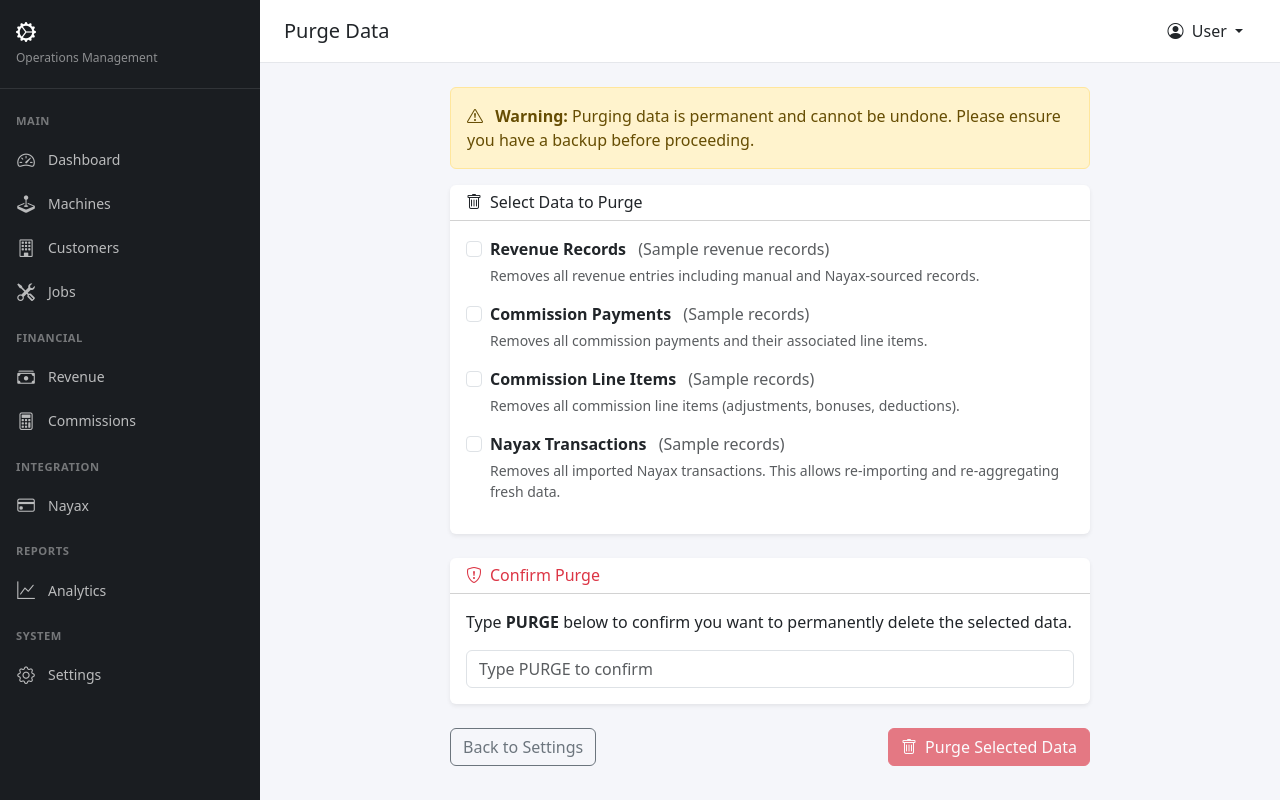
After one commit to DorwardTech/PulseOPS, a PHP site: template templates/admin/settings/purge-data.twig in a window 1280 px wide. The commit adds this page. Run offline with PHP 8.4, Linux system fonts and the light colour scheme; the template is opened without the code that fills it: most values are stand-ins (such as "Sample title", 1, 10 or a date in 2020); some libraries are stand-ins or nearby versions.

Commit message:
Add Purge Data page under System section
Admin-only page to permanently delete revenue records, commission
payments/line items, and nayax transactions. Requires typing PURGE
to confirm, with double confirmation dialog. Actions are logged to
activity_logs for audit trail.

https://claude.ai/code/session_01SM2NNtnAvMVDjji6rTqPcN

```diff
--- a/config/routes.php
+++ b/config/routes.php
@@ -165,6 +165,10 @@ return function (App $app) {
         $group->post('/settings/profile', [SettingsController::class, 'updateProfile']);
         $group->post('/settings/profile/password', [SettingsController::class, 'updatePassword']);
 
+        // Purge Data (admin only — permission checked in controller)
+        $group->get('/settings/purge-data', [SettingsController::class, 'purgeData']);
+        $group->post('/settings/purge-data', [SettingsController::class, 'executePurge']);
+
         // Logs (admin only — permission checked in controller)
         $group->get('/logs', [LogViewerController::class, 'index']);
         $group->post('/logs/php/clear', [LogViewerController::class, 'clearPhpLog']);
--- /dev/null
+++ b/templates/admin/settings/purge-data.twig
@@ -0,0 +1,109 @@
+{% extends "layouts/admin.twig" %}
+{% block title %}Purge Data{% endblock %}
+{% block page_title %}Purge Data{% endblock %}
+{% block content %}
+<div class="row justify-content-center">
+    <div class="col-lg-8">
+
+        {% if flash_success %}
+        <div class="alert alert-success alert-dismissible fade show">
+            {{ flash_success }}
+            <button type="button" class="btn-close" data-bs-dismiss="alert"></button>
+        </div>
+        {% endif %}
+        {% if flash_error %}
+        <div class="alert alert-danger alert-dismissible fade show">
+            {{ flash_error }}
+            <button type="button" class="btn-close" data-bs-dismiss="alert"></button>
+        </div>
+        {% endif %}
+
+        <div class="alert alert-warning">
+            <i class="bi bi-exclamation-triangle me-2"></i>
+            <strong>Warning:</strong> Purging data is permanent and cannot be undone. Please ensure you have a backup before proceeding.
+        </div>
+
+        <form method="POST" action="/settings/purge-data" id="purgeForm">
+            <input type="hidden" name="csrf_token" value="{{ csrf_token }}">
+
+            <div class="card border-0 shadow-sm mb-4">
+                <div class="card-header bg-transparent">
+                    <h6 class="mb-0"><i class="bi bi-trash me-2"></i>Select Data to Purge</h6>
+                </div>
+                <div class="card-body">
+                    <div class="form-check mb-3">
+                        <input class="form-check-input" type="checkbox" name="targets[]" value="revenue" id="purge_revenue">
+                        <label class="form-check-label" for="purge_revenue">
+                            <strong>Revenue Records</strong>
+                            <span class="text-muted ms-2">({{ counts.revenue }} records)</span>
+                        </label>
+                        <div class="form-text">Removes all revenue entries including manual and Nayax-sourced records.</div>
+                    </div>
+
+                    <div class="form-check mb-3">
+                        <input class="form-check-input" type="checkbox" name="targets[]" value="commission_payments" id="purge_commissions">
+                        <label class="form-check-label" for="purge_commissions">
+                            <strong>Commission Payments</strong>
+                            <span class="text-muted ms-2">({{ counts.commission_payments }} records)</span>
+                        </label>
+                        <div class="form-text">Removes all commission payments and their associated line items.</div>
+                    </div>
+
+                    <div class="form-check mb-3">
+                        <input class="form-check-input" type="checkbox" name="targets[]" value="commission_line_items" id="purge_line_items">
+                        <label class="form-check-label" for="purge_line_items">
+                            <strong>Commission Line Items</strong>
+                            <span class="text-muted ms-2">({{ counts.commission_line_items }} records)</span>
+                        </label>
+                        <div class="form-text">Removes all commission line items (adjustments, bonuses, deductions).</div>
+                    </div>
+
+                    <div class="form-check mb-3">
+                        <input class="form-check-input" type="checkbox" name="targets[]" value="nayax_transactions" id="purge_nayax">
+                        <label class="form-check-label" for="purge_nayax">
+                            <strong>Nayax Transactions</strong>
+                            <span class="text-muted ms-2">({{ counts.nayax_transactions }} records)</span>
+                        </label>
+                        <div class="form-text">Removes all imported Nayax transactions. This allows re-importing and re-aggregating fresh data.</div>
+                    </div>
+                </div>
+            </div>
+
+            <div class="card border-0 shadow-sm border-danger mb-4">
+                <div class="card-header bg-transparent">
+                    <h6 class="mb-0 text-danger"><i class="bi bi-shield-exclamation me-2"></i>Confirm Purge</h6>
+                </div>
+                <div class="card-body">
+                    <p class="mb-3">Type <strong>PURGE</strong> below to confirm you want to permanently delete the selected data.</p>
+                    <input type="text" class="form-control" name="confirm" id="confirmInput" placeholder="Type PURGE to confirm" autocomplete="off">
+                </div>
+            </div>
+
+            <div class="d-flex justify-content-between">
+                <a href="/settings" class="btn btn-outline-secondary">Back to Settings</a>
+                <button type="submit" class="btn btn-danger" id="purgeBtn" disabled>
+                    <i class="bi bi-trash me-1"></i> Purge Selected Data
+                </button>
+            </div>
+        </form>
+    </div>
+</div>
+
+<script>
+document.getElementById('confirmInput').addEventListener('input', function() {
+    document.getElementById('purgeBtn').disabled = this.value !== 'PURGE';
+});
+
+document.getElementById('purgeForm').addEventListener('submit', function(e) {
+    var checked = document.querySelectorAll('input[name="targets[]"]:checked');
+    if (checked.length === 0) {
+        e.preventDefault();
+        alert('Please select at least one data type to purge.');
+        return;
+    }
+    if (!confirm('Are you absolutely sure? This action cannot be undone.')) {
+        e.preventDefault();
+    }
+});
+</script>
+{% endblock %}
--- a/templates/layouts/admin.twig
+++ b/templates/layouts/admin.twig
@@ -154,6 +154,9 @@
                 <i class="bi bi-gear"></i> Settings
             </a>
             {% if auth_user is defined and auth_user and (auth_user.role_slug|default('') == 'admin') %}
+            <a href="/settings/purge-data" class="nav-link {% if active_page == 'purge-data' %}active{% endif %}">
+                <i class="bi bi-trash"></i> Purge Data
+            </a>
             <a href="/logs" class="nav-link {% if active_page == 'logs' %}active{% endif %}">
                 <i class="bi bi-journal-text"></i> Logs
             </a>
```
Also changed, not shown: src/Controllers/SettingsController.php (+105 -0 lines).
